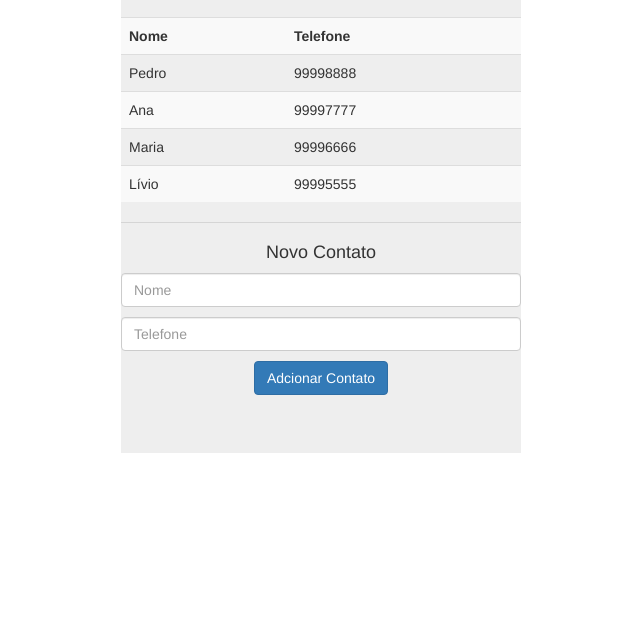
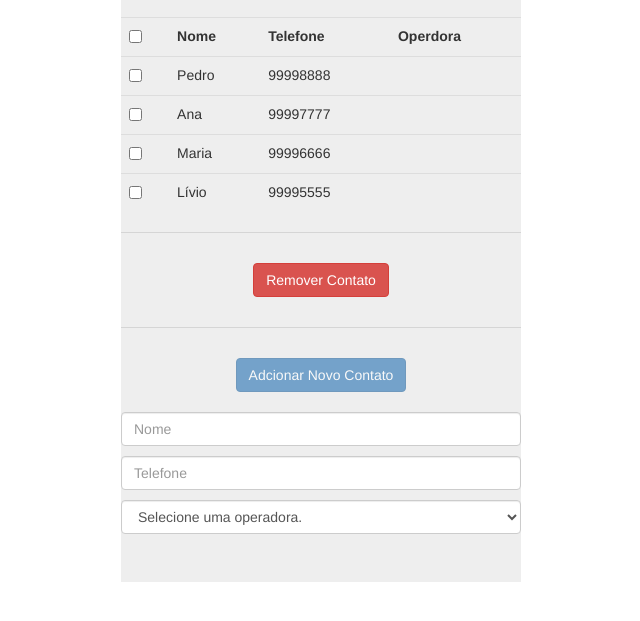
Before and after one commit to livioamorim/ListaTefefonica, a website: page index.html in a window 1280 px wide. Shown: the part 117-738 px from the top of the page, without its empty margins (319-959 px from the left). Drawn offline with nearby package versions, Linux system fonts and the light colour scheme.

Commit message:
Metade do video 3. Problema com a function isContatoSelecionado.

```diff
--- a/index.html
+++ b/index.html
@@ -21,7 +21,13 @@
   .btn {
     margin-top: 10px;
     margin-bottom: 10px;
+  }
 
+  .selecionado{
+      background-color: yellow;
+  }
+  .negrito{
+      font-weight: bold;
   }
 </style>
   <head>
@@ -39,15 +45,49 @@
           {nome: "Pedro", telefone: "99998888"},
           {nome: "Ana", telefone: "99997777"},
           {nome: "Maria", telefone: "99996666"},
-          {nome: "Lívio", telefone: "99995555"},
+          {nome: "Lívio", telefone: "99995555"}
         ];
+
+        $scope.operadoras = [
+          {nome: "Oi", codigo: 14, categoria: "Celular"},
+          {nome: "TIM", codigo: 41, categoria: "Celular"},
+          {nome: "Claro", codigo: 21, categoria: "Celular"},
+          {nome: "Vivo", codigo: 15, categoria: "Celular"},
+          {nome: "Convergia", codigo: 32, categoria: "Fixo"},
+          {nome: "Intelig", codigo: 23, categoria: "Fixo"},
+          {nome: "CTBC", codigo: 12, categoria: "Fixo"},
+          {nome: "Sercomtel", codigo: 43, categoria: "Fixo"},
+          {nome: "Aerotech", codigo: 17, categoria: "Celular"},
+          {nome: "GVT", codigo: 25, categoria: "Fixo"},
+        ];
+
         // $scope.adicionarContato = function () {
         //   $scope.contatos.push({nome: $scope.nome, telefone: $scope.telefone});
         // };
+
         $scope.adicionarContato = function (contato) {
           $scope.contatos.push(angular.copy(contato));
           delete $scope.contato;
         };
+
+        $scope.apagarContato = function (contatos) {
+          $scope.contatos = contatos.filter(function (contato){
+            if (!contato.selecionado) return contato;
+          });
+        };
+
+        $scope.isContatoSelecionado = function (contatos) {
+          // console.log(contatos);
+          var isContatoSelecionado = contatos.some(
+            function (contato) {
+              return contatos.selecionados;
+            }
+          );
+        };
+
+        // $scope.classe1="selecionado" ;
+        // $scope.classe2="negrito" ;
+
       });
     </script>
 
@@ -59,19 +99,25 @@
       <!-- <h3 ng-bind="app"></h3> -->
       <h3>{{app}}</h3>
 
-      <table class="table table-striped">
+      <!-- {{contatos}} -->
+
+      <table class="table ">
         <tr>
+            <th><input type="checkbox"/></th>
             <th>Nome</th>
             <th>Telefone</th>
+            <th>Operdora</th>
         </tr>
-        <tr ng-repeat="contato in contatos">
+        <tr ng-class="{selecionado: contato.selecionado, negrito: contato.selecionado}" ng-repeat="contato in contatos">
           <!-- Forma1 -->
+          <td><input type="checkbox" ng-model="contato.selecionado"/></td>
           <td>{{contato.nome}}</td>
           <td>{{contato.telefone}}</td>
+          <td>{{contato.operadora}}</td>
 
           <!-- Forma2 -->
           <!-- <td ng-repeat="(key,value) in contato">
-            {{key + ' - ' + value}}
+          {{key + ' - ' + value}}
           </td> -->
 
 
@@ -79,12 +125,23 @@
       </table>
       <hr/>
 
-      <h4>Novo Contato</h4>
+      <button class="btn btn-danger" ng-click="apagarContato(contatos)" ng-disabled="isContatoSelecionado(contatos)">Remover Contato</button>
+
+      <hr/>
+
+      <!-- <h4>Novo Contato</h4> -->
+      <button class="btn btn-primary" ng-click="adicionarContato(contato)" ng-disabled="!contato.nome || !contato.telefone">Adcionar Novo Contato</button>
+      <!-- {{contato}} -->
 
       <input class="form-control" type="text" ng-model="contato.nome" placeholder="Nome"/>
       <input class="form-control" type="text" ng-model="contato.telefone" placeholder="Telefone"/>
 
-      <button class="btn btn-primary"  ng-click="adicionarContato(contato)">Adcionar Contato</button>
+      <select class="form-control" ng-model="contato.operadora" ng-options="operadora.codigo as operadora.nome group by operadora.categoria for operadora in operadoras">
+        <option value="">Selecione uma operadora.</option>
+      </select>
+
+
+
 
       <!-- {{contato}} -->
 
```
